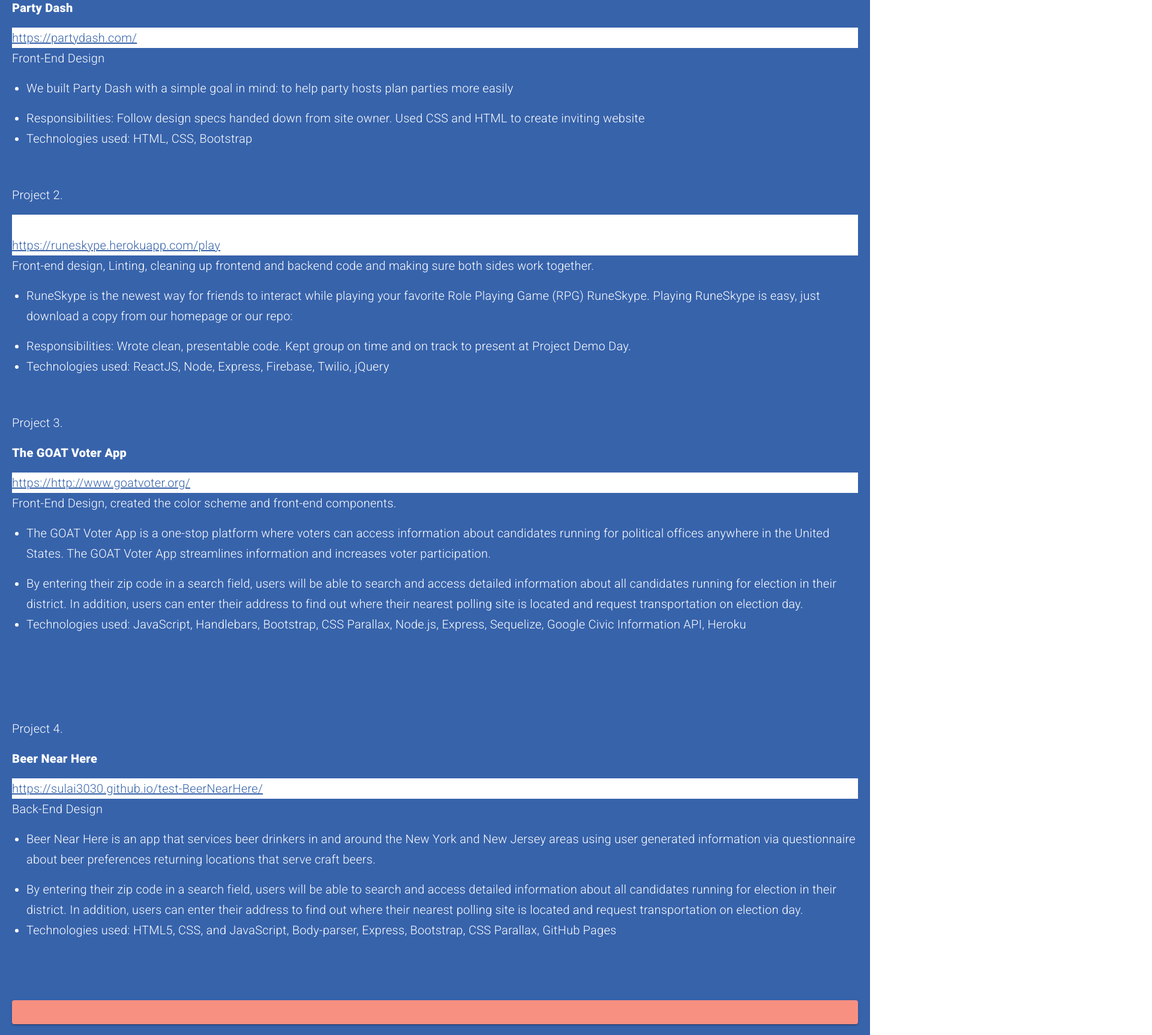
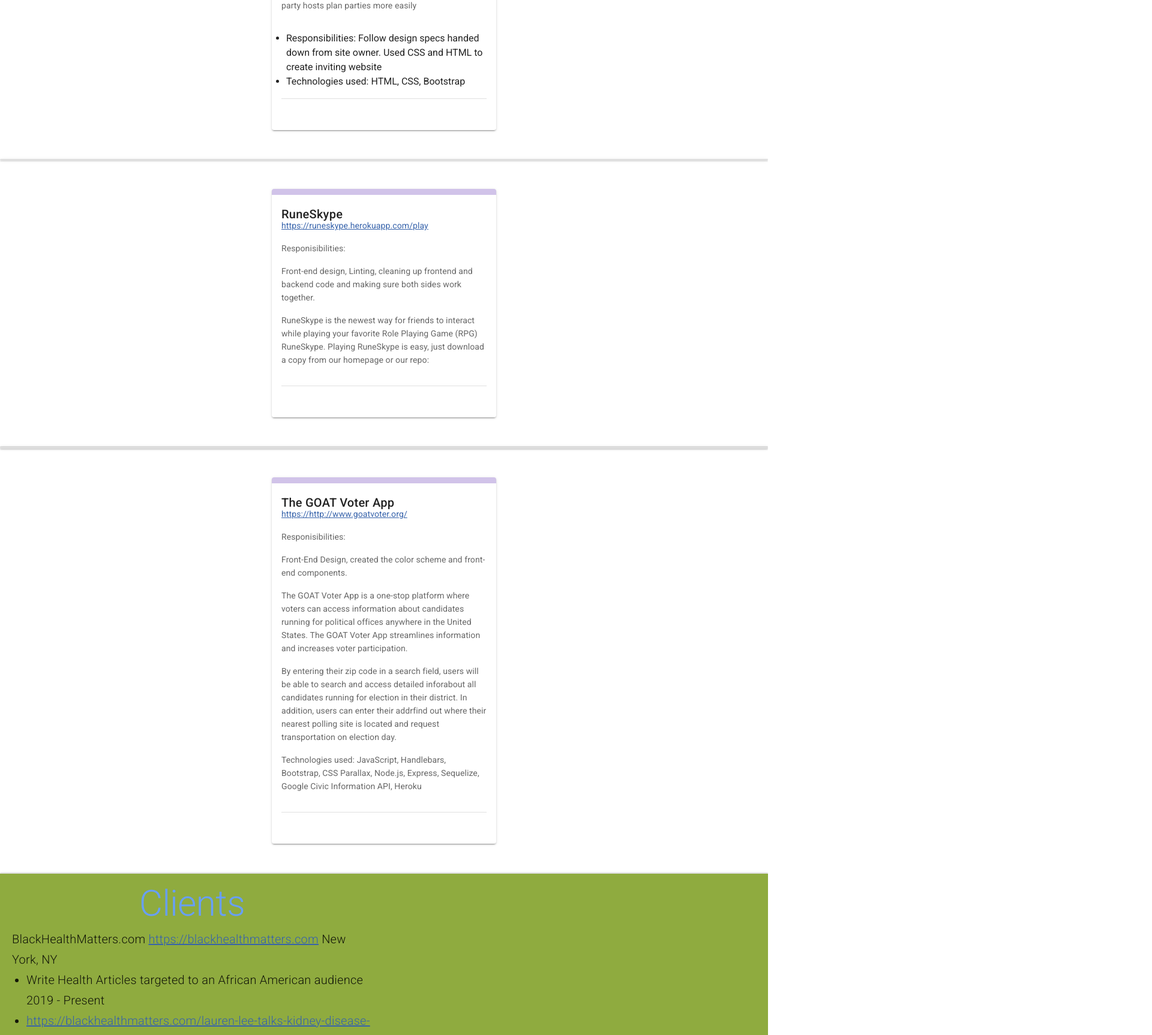
Before and after one commit to Sulai3030/portfolio4, a Vue app: page / in a window 1280 px wide. Shown: the part 660-2386 px from the top of the page at 60% size, 1920 px wide, since content can reach past the window. Built offline with nearby package versions, Linux system fonts and the light colour scheme.

Commit message:
Added new css and layout

```diff
--- a/src/components/AboutMe.vue
+++ b/src/components/AboutMe.vue
@@ -11,6 +11,7 @@
         class="pa-5"
         cols="12"
         md="6"
+
       >
         <base-bubble-1 style="transform: translate(5%, -5%)" />
 
--- a/src/components/RecentProjects.vue
+++ b/src/components/RecentProjects.vue
@@ -3,38 +3,34 @@
     id="recent-projects"
     class="overflow-hidden"
   >
-    <v-row no-gutters>
-      <v-col
-        class="primary text-center pa-5 white--text"
-        cols="12"
-        md="6"
+   <div class="text-center">
+      <v-card
+    :loading="loading"
+    class="mx-auto my-12"
+    max-width="374"
   >
-        <base-bubble-1
-          style="transform: rotate(180deg) translateX(25%)"
-        />
+    <template>
+      <v-progress-linear
+        color="deep-purple"
+        height="10"
+      ></v-progress-linear>
+    </template>
 
-        <base-heading>
-          Recent Projects
-        </base-heading>
-
-        <base-text class="mb-5">
+    <v-card-title>Party Dash App</v-card-title>
+    <v-card-text>
+      <v-row
+        align="center"
+        class="mx-0"
+      >
+      </v-row>
       <p class="text-left">
-            Project 1.
-          </p>
-          <p class="text-left font-weight-black">
-            Party Dash<br />
-          </p>
-          <div class="white text-left">
         <a href="https://www.partydash.com/" target="_blank">https://partydash.com/</a>
-          </div>
-          <p class="text-left">
-            Front-End Design
       </p>
       <p class="text-left">
-            <ul>
-              <li>We built Party Dash with a simple goal in mind: to help party hosts plan parties more easily</li>
-            </ul>
+          Front- End Design
       </p>
+      <p class="text-left">We built Party Dash with a simple goal in mind: to help party hosts plan parties more easily</p>
+    </v-card-text>
     <p class="text-left">
             <ul>
               <li>
@@ -45,208 +41,146 @@
               </li>
             </ul>
           </p>
-        </base-text>
-      </v-col>
+
+    <v-divider class="mx-4"></v-divider>
+
+    <v-card-actions>
+      <v-btn
+        color="deep-purple lighten-2"
+        text
+        @click="reserve"
+      >
+
+      </v-btn>
+    </v-card-actions>
+  </v-card>
+    <v-card
+      elevation="2"
+      outlined
+      shaped
+    >
+    </v-card>
+    </div>
+    <div class="text-center">
+      <v-card
+    :loading="loading"
+    class="mx-auto my-12"
+    max-width="374"
+  >
+    <template>
+      <v-progress-linear
+        color="deep-purple"
+        height="10"
+      ></v-progress-linear>
+    </template>
+    <v-card-title>RuneSkype</v-card-title>
+    <v-card-text>
+      <v-row
+        align="center"
+        class="mx-0"
+      >
       </v-row>
+      <p class="text-left">
+        <a href="https://www.partydash.com/" target="_blank">https://runeskype.herokuapp.com/play</a>
+      </p>
 
-    <v-row no-gutters>
-      <v-col
-        class="primary text-center pa-5 white--text"
-        cols="12"
-        md="6"
+      <p class="text-left">
+        Responisibilities: </p>
+      <p class="text-left">Front-end design, Linting, cleaning up frontend and backend code and making sure both sides work together.</p>
+      <p class="text-left">
+        RuneSkype is the newest way for friends to interact while playing your favorite Role Playing Game (RPG) RuneSkype. Playing RuneSkype is easy, just download a copy from our homepage or our repo:</p>
+    </v-card-text>
+
+    <v-divider class="mx-4"></v-divider>
+
+    <v-card-actions>
+      <v-btn
+        color="deep-purple lighten-2"
+        text
+        @click="reserve"
       >
-        <base-bubble-1
-          style="transform: rotate(180deg) translateX(25%)"
-        />
 
-        <base-text class="mb-5">
+      </v-btn>
+    </v-card-actions>
+  </v-card>
+    <v-card
+      elevation="2"
+      outlined
+      shaped
+    >
+    </v-card>
+     <v-card
+      elevation="2"
+      outlined
+      shaped
+    >
+    </v-card>
+    </div>
+    <div class="text-center">
+      <v-card
+    :loading="loading"
+    class="mx-auto my-12"
+    max-width="374"
+  >
+    <template>
+      <v-progress-linear
+        color="deep-purple"
+        height="10"
+      ></v-progress-linear>
+    </template>
+    <v-card-title>The GOAT Voter App </v-card-title>
+    <v-card-text>
+      <v-row
+        align="center"
+        class="mx-0"
+      >
+      </v-row>
       <p class="text-left">
-            Project 2.
+        <a href="https://www.partydash.com/" target="_blank">https://http://www.goatvoter.org/</a>
       </p>
-          <div class="white text-left">
-            RuneSkype<br />
-            <a href="https://runeskype.herokuapp.com/play" target="_blank">https://runeskype.herokuapp.com/play</a>
+
+      <p class="text-left">
+        Responisibilities: </p>
+      <p class="text-left">Front-End Design, created the color scheme and front-end components.</p>
+      <p class="text-left">
+        The GOAT Voter App is a one-stop platform where voters can access information about candidates running for political offices anywhere in the United States. The GOAT Voter App streamlines information and increases voter participation.</p>
+      <p class="text-left">
+          By entering their zip code in a search field, users will be able to search and access detailed inforabout all candidates running for election in their district. In addition, users can enter their addrfind out where their nearest polling site is located and request transportation on election day.</p>
+          <p class="text-left">
+          Technologies used: JavaScript, Handlebars, Bootstrap, CSS Parallax, Node.js, Express, Sequelize, Google Civic Information API, Heroku</p>
+    </v-card-text>
+
+    <v-divider class="mx-4"></v-divider>
+
+    <v-card-actions>
+      <v-btn
+        color="deep-purple lighten-2"
+        text
+        @click="reserve"
+      >
+
+      </v-btn>
+    </v-card-actions>
+  </v-card>
+    <v-card
+      elevation="2"
+      outlined
+      shaped
+    >
+    </v-card>
     </div>
-          <p class="text-left">
-            Front-end design, Linting, cleaning up frontend and backend code and making sure both sides work together.
-          </p>
-          <p class="text-left">
-            <ul>
-              <li>
-                RuneSkype is the newest way for friends to interact while playing your favorite Role Playing Game (RPG) RuneSkype. Playing RuneSkype is easy, just download a copy from our homepage or our repo:
-              </li>
-            </ul>
-          </p>
-          <p
-            class="text-left"
-          >
-          <ul>
-            <li>
-              Responsibilities: Wrote clean, presentable code. Kept group on time and on track to present at Project Demo Day.
-            </li>
-            <li>
-              Technologies used: ReactJS, Node, Express, Firebase, Twilio, jQuery
-            </li>
-          </ul>
-          </p>
-        </base-text>
-      </v-col>
-    </v-row>
-    <v-row no-gutters>
-      <v-col
-        class="primary text-center pa-5 white--text"
-        cols="12"
-        md="6"
-      >
-        <base-bubble-1
-          style="transform: rotate(180deg) translateX(25%)"
-        />
-        <base-text class="mb-5">
-          <p class="text-left">
-            Project 3.
-          </p>
-          <p class="text-left font-weight-black">
-            The GOAT Voter App <br />
-          </p>
-          <div class="white text-left">
-                <a href="http://www.goatvoter.org/" target="_blank">https://http://www.goatvoter.org/</a>
-          </div>
-          <p class="text-left">
-            Front-End Design, created the color scheme and front-end components.
-          </p>
-          <p class="text-left">
-            <ul>
-              <li>The GOAT Voter App is a one-stop platform where voters can access information about candidates running for political offices anywhere in the United States. The GOAT Voter App streamlines information and increases voter participation.</li>
-            </ul>
-          </p>
-          <p class="text-left">
-            <ul>
-              <li>
-                By entering their zip code in a search field, users will be able to search and access detailed information about all candidates running for election in their district. In addition, users can enter their address to find out where their nearest polling site is located and request transportation on election day.
-              </li>
-              <li>
-                Technologies used: JavaScript, Handlebars, Bootstrap, CSS Parallax, Node.js, Express, Sequelize, Google Civic Information API, Heroku
-              </li>
-            </ul>
-          </p>
-        </base-text>
-      </v-col>
-    </v-row>
-
-    <v-row no-gutters>
-      <v-col
-        class="primary text-center pa-5 white--text"
-        cols="12"
-        md="6"
-      >
-        <base-bubble-1
-          style="transform: rotate(180deg) translateX(25%)"
-        />
-      </v-col>
-    </v-row>
-    <v-row no-gutters>
-      <v-col
-        class="primary text-center pa-5 white--text"
-        cols="12"
-        md="6"
-      >
-      </v-col>
-      <v-col
-        class="hidden-sm-and-down"
-        md="6"
-      >
-      </v-col>
-    </v-row>
-    <v-row no-gutters>
-      <v-col
-        class="primary text-center pa-5 white--text"
-        cols="12"
-        md="6"
-      >
-        <base-bubble-1
-          style="transform: rotate(180deg) translateX(25%)"
-        />
-        <base-text class="mb-5">
-          <p class="text-left">
-            Project 4.
-          </p>
-          <p class="text-left font-weight-black">
-            Beer Near Here <br />
-          </p>
-          <div class="white text-left">
-                <a href="http://www.goatvoter.org/" target="_blank">https://sulai3030.github.io/test-BeerNearHere/</a>
-          </div>
-          <p class="text-left">
-            Back-End Design
-          </p>
-          <p class="text-left">
-            <ul>
-              <li>Beer Near Here is an app that services beer drinkers in and around the New York and New Jersey areas using user generated information via questionnaire about beer preferences returning locations that serve craft beers.</li>
-            </ul>
-          </p>
-          <p class="text-left">
-            <ul>
-              <li>
-                By entering their zip code in a search field, users will be able to search and access detailed information about all candidates running for election in their district. In addition, users can enter their address to find out where their nearest polling site is located and request transportation on election day.
-              </li>
-              <li>
-                Technologies used: HTML5, CSS, and JavaScript, Body-parser, Express, Bootstrap, CSS Parallax, GitHub Pages
-              </li>
-            </ul>
-          </p>
-        </base-text>
-      </v-col>
-    </v-row>
-
-    <v-row no-gutters>
-      <v-col
-        class="primary text-center pa-5 white--text"
-        cols="12"
-        md="6"
-      >
-        <base-bubble-1
-          style="transform: rotate(180deg) translateX(25%)"
-        />
-      </v-col>
-    </v-row>
-    <v-row no-gutters>
-      <v-col
-        class="primary text-center pa-5 white--text"
-        cols="12"
-        md="6"
-      >
-        <v-card color="secondary">
-          <v-container class="pa-2">
-            <v-row>
-              <v-col
-                v-for="project in projects"
-                :key="project"
-                cols="12"
-                md="6"
-              >
-                <a href="#">
-                </a>
-              </v-col>
-            </v-row>
-          </v-container>
-        </v-card>
-      </v-col>
-      <v-col
-        class="hidden-sm-and-down"
-        md="6"
-      >
-      </v-col>
-    </v-row>
   </section>
 </template>
 
 <style lang="scss" scoped>
-#recent-projects{
+.recent-projects{
   width: 2900px;
+
   }
 .a{
   color: #000;
 }
+
 
 </style>
 
@@ -255,15 +189,17 @@
 
 <script>
    export default {
-    name: 'RecentProjects',
+    data: () => ({
+      loading: false,
+      selection: 1,
+    }),
 
-    data: () => ({
-      projects: [
-        'project1',
-        'project2',
-        'project3',
-        'project4',
-      ],
-    }),
+    methods: {
+      reserve () {
+        this.loading = true
+
+        setTimeout(() => (this.loading = false), 2000)
+      },
+    },
   }
 </script>
```
Also changed, not shown: src/components/Services.vue (+28 -12 lines), src/components/Welcome.vue (+0 -7 lines). Lines whose indentation alone changed are shown as unchanged.
